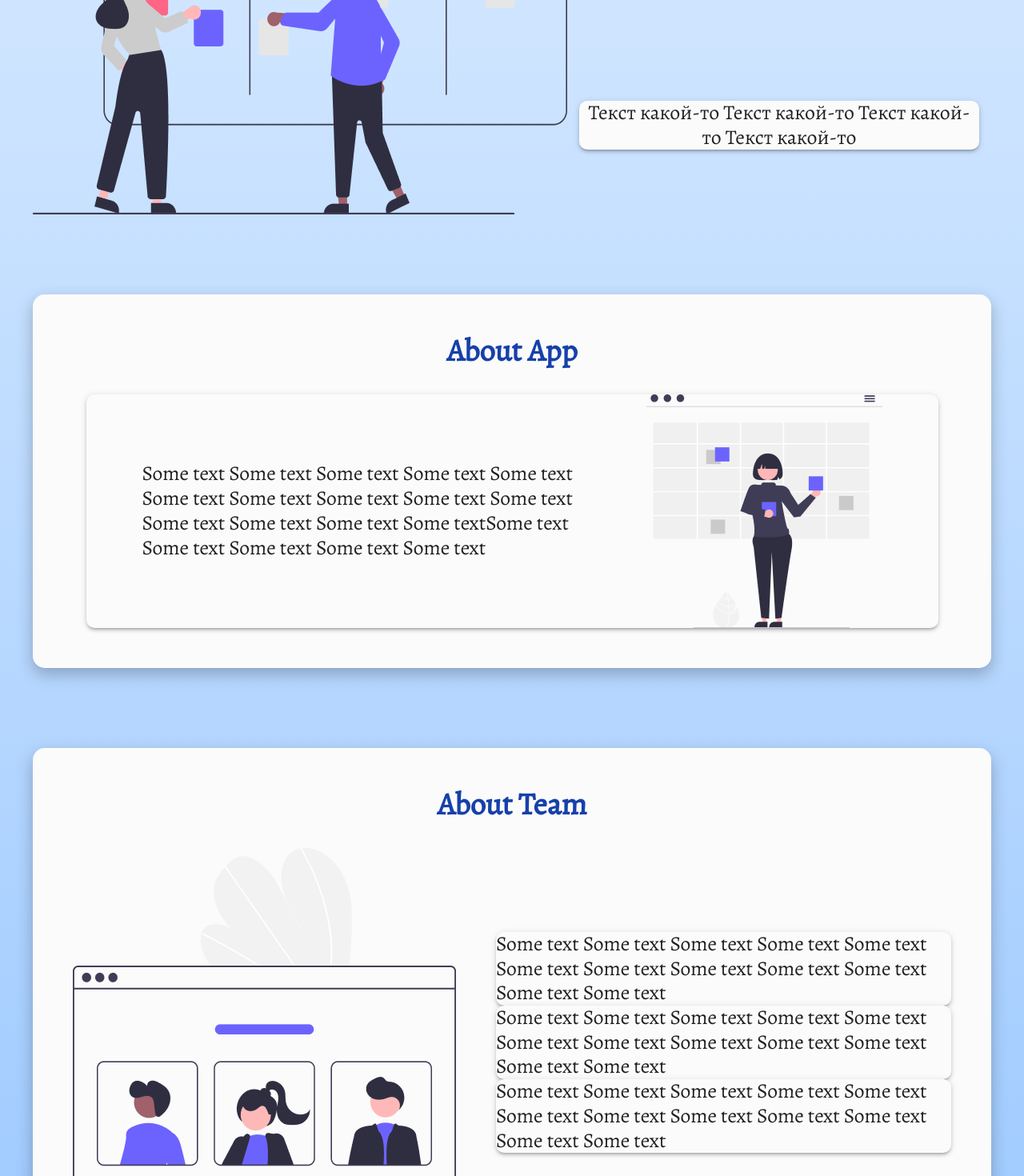
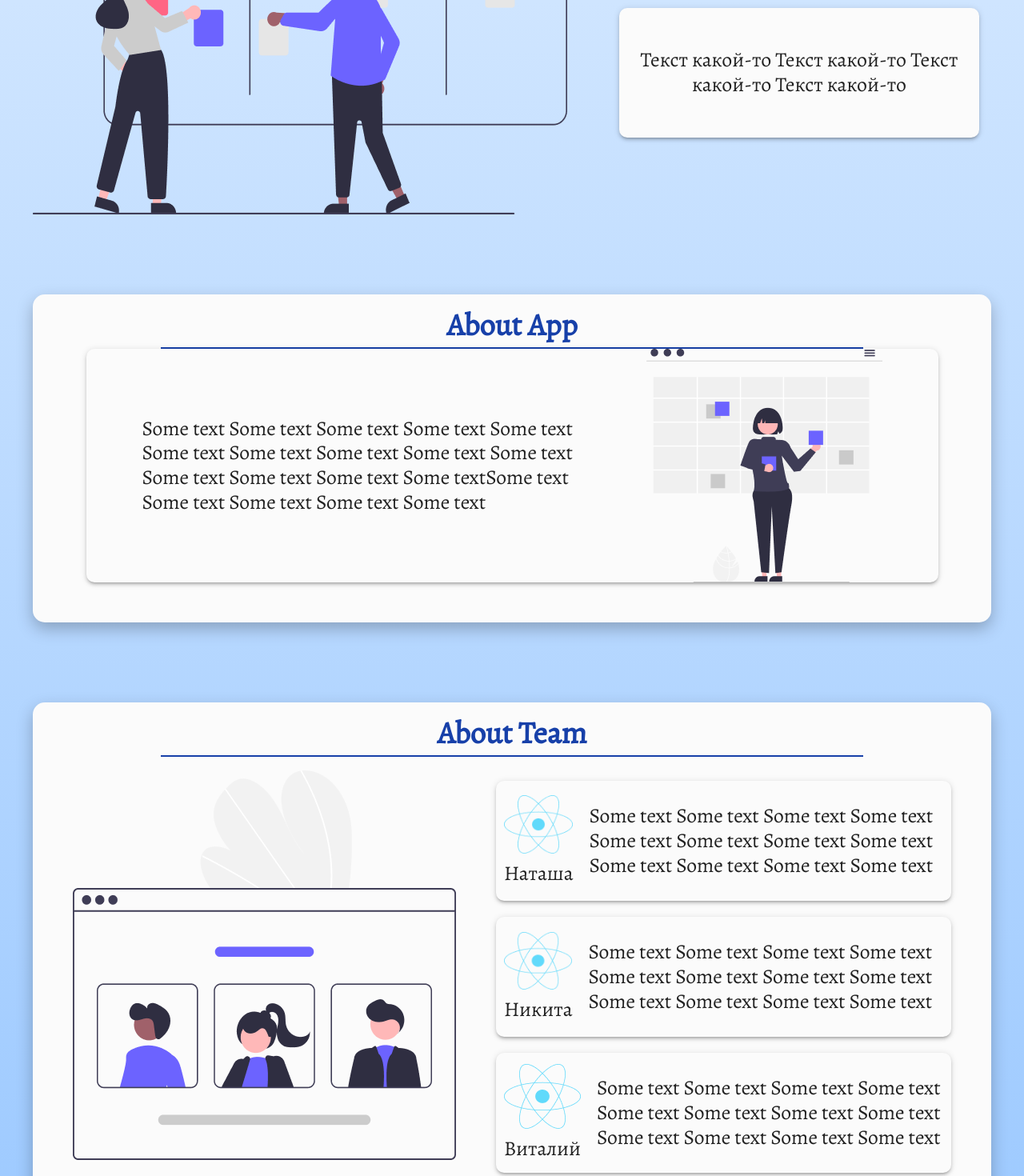
Before and after one commit to Verbena336/project-management-app, a React (Create React App) app in the folder project-management-app/: page /welcome in a window 1280 px wide. Shown: the part 340-1810 px from the top of the page at 80% size. Built offline with nearby package versions, Linux system fonts and the light colour scheme.

Commit message:
feat: complete basic page layout

```diff
--- a/project-management-app/src/index.css
+++ b/project-management-app/src/index.css
@@ -6,13 +6,18 @@
   box-sizing: border-box;
 }
 
+body,
+h1,
+h2 {
+  margin: 0;
+}
+
 img {
   display: block;
   max-width: 100%;
 }
 
 body {
-  margin: 0;
   font-family: -apple-system, BlinkMacSystemFont, 'Segoe UI', 'Roboto', 'Oxygen', 'Ubuntu',
     'Cantarell', 'Fira Sans', 'Droid Sans', 'Helvetica Neue', sans-serif;
   -webkit-font-smoothing: antialiased;
--- a/project-management-app/src/pages/WelcomePage/components/AboutApp/index.tsx
+++ b/project-management-app/src/pages/WelcomePage/components/AboutApp/index.tsx
@@ -8,6 +8,7 @@ const { paper, content, text } = styles;
 const AboutApp = () => (
   <section className="section">
     <h2 className="title">About App</h2>
+    <div className="underline"></div>
     <div className={content}>
       <MainPaper>
         <div className={paper}>
--- a/project-management-app/src/pages/WelcomePage/components/AboutSchool/index.module.scss
+++ b/project-management-app/src/pages/WelcomePage/components/AboutSchool/index.module.scss
@@ -3,6 +3,8 @@
 }
 
 .content {
+  padding: 0 50px;
   display: flex;
-  padding: 0 50px;
+  justify-content: center;
+  align-items: center;
 }
--- a/project-management-app/src/pages/WelcomePage/components/AboutSchool/index.tsx
+++ b/project-management-app/src/pages/WelcomePage/components/AboutSchool/index.tsx
@@ -8,6 +8,7 @@ const { about, content, text } = styles;
 const AboutSchool = () => (
   <section className={`section ${about}`}>
     <h2 className="title">About School</h2>
+    <div className="underline"></div>
     <MainPaper>
       <div className={content}>
         <div className={text}>
--- a/project-management-app/src/pages/WelcomePage/components/AboutTeam/index.module.scss
+++ b/project-management-app/src/pages/WelcomePage/components/AboutTeam/index.module.scss
@@ -4,3 +4,31 @@
   align-items: center;
   gap: 50px;
 }
+
+.participants {
+  padding-top: 30px;
+  display: flex;
+  flex-direction: column;
+  gap: 20px;
+}
+
+.participant {
+  display: flex;
+  justify-content: center;
+  align-items: center;
+  min-height: 150px;
+}
+
+.info {
+  padding-left: 10px;
+  display: flex;
+  flex-direction: column;
+  justify-content: center;
+  align-items: center;
+  text-align: center;
+  gap: 10px;
+}
+
+.definition {
+  padding-left: 20px;
+}
--- a/project-management-app/src/pages/WelcomePage/components/AboutTeam/index.tsx
+++ b/project-management-app/src/pages/WelcomePage/components/AboutTeam/index.tsx
@@ -4,25 +4,50 @@ import styles from './index.module.scss';
 
 import MainPaper from '../../../../components/MainPaper';
 
-const { content, participants, img } = styles;
+const { info, content, participants, participant, img, definition } = styles;
 
 const AboutTeam = () => (
   <section className="section">
     <h2 className="title">About Team</h2>
+    <div className="underline"></div>
     <div className={content}>
       <img className={img} src="./assets/images/about-team.png" />
       <div className={participants}>
         <MainPaper>
-          Some text Some text Some text Some text Some text Some text Some text Some text Some text
-          Some text Some text Some text
+          <div className={participant}>
+            <div className={info}>
+              <img src="./assets/images/participants.png" className={img} />
+              <div>Наташа</div>
+            </div>
+            <div className={definition}>
+              Some text Some text Some text Some text Some text Some text Some text Some text Some
+              text Some text Some text Some text
+            </div>
+          </div>
         </MainPaper>
         <MainPaper>
-          Some text Some text Some text Some text Some text Some text Some text Some text Some text
-          Some text Some text Some text
+          <div className={participant}>
+            <div className={info}>
+              <img src="./assets/images/participants.png" className={img} />
+              <div>Никита</div>
+            </div>
+            <div className={definition}>
+              Some text Some text Some text Some text Some text Some text Some text Some text Some
+              text Some text Some text Some text
+            </div>
+          </div>
         </MainPaper>
         <MainPaper>
-          Some text Some text Some text Some text Some text Some text Some text Some text Some text
-          Some text Some text Some text
+          <div className={participant}>
+            <div className={info}>
+              <img src="./assets/images/participants.png" className={img} />
+              <div>Виталий</div>
+            </div>
+            <div className={definition}>
+              Some text Some text Some text Some text Some text Some text Some text Some text Some
+              text Some text Some text Some text
+            </div>
+          </div>
         </MainPaper>
       </div>
     </div>
--- a/project-management-app/src/pages/WelcomePage/components/HeroSection/index.module.scss
+++ b/project-management-app/src/pages/WelcomePage/components/HeroSection/index.module.scss
@@ -1,5 +1,6 @@
 .hero {
   display: flex;
+  gap: 50px;
 }
 
 .img {
@@ -13,13 +14,15 @@
   display: flex;
   flex-direction: column;
   text-align: center;
+  justify-content: center;
 }
 
 .title {
+  margin: 0;
   font-family: 'Alegreya';
   font-size: 128px;
 }
 
 .text {
-  background-color: #fff;
+  padding: 50px 15px;
 }
--- a/project-management-app/src/pages/WelcomePage/components/HeroSection/index.tsx
+++ b/project-management-app/src/pages/WelcomePage/components/HeroSection/index.tsx
@@ -4,14 +4,16 @@ import MainPaper from 'components/MainPaper';
 
 import styles from './index.module.scss';
 
-const { hero, img, content, title } = styles;
+const { hero, img, content, title, text } = styles;
 
 const HeroSection = () => (
   <section className={hero}>
     <img className={img} src="./assets/images/hero.png" />
     <div className={content}>
       <h1 className={title}>KanBan</h1>
-      <MainPaper>Текст какой-то Текст какой-то Текст какой-то Текст какой-то</MainPaper>
+      <MainPaper>
+        <div className={text}>Текст какой-то Текст какой-то Текст какой-то Текст какой-то</div>
+      </MainPaper>
     </div>
   </section>
 );
--- a/project-management-app/src/pages/WelcomePage/index.scss
+++ b/project-management-app/src/pages/WelcomePage/index.scss
@@ -10,3 +10,13 @@
   justify-content: center;
   align-items: center;
 }
+
+.title {
+  padding-bottom: 5px;
+}
+
+.underline {
+  background-color: #1740a9;
+  width: 80%;
+  height: 2px;
+}
```
Also changed, not shown: project-management-app/public/assets/images/participants.png (added).
